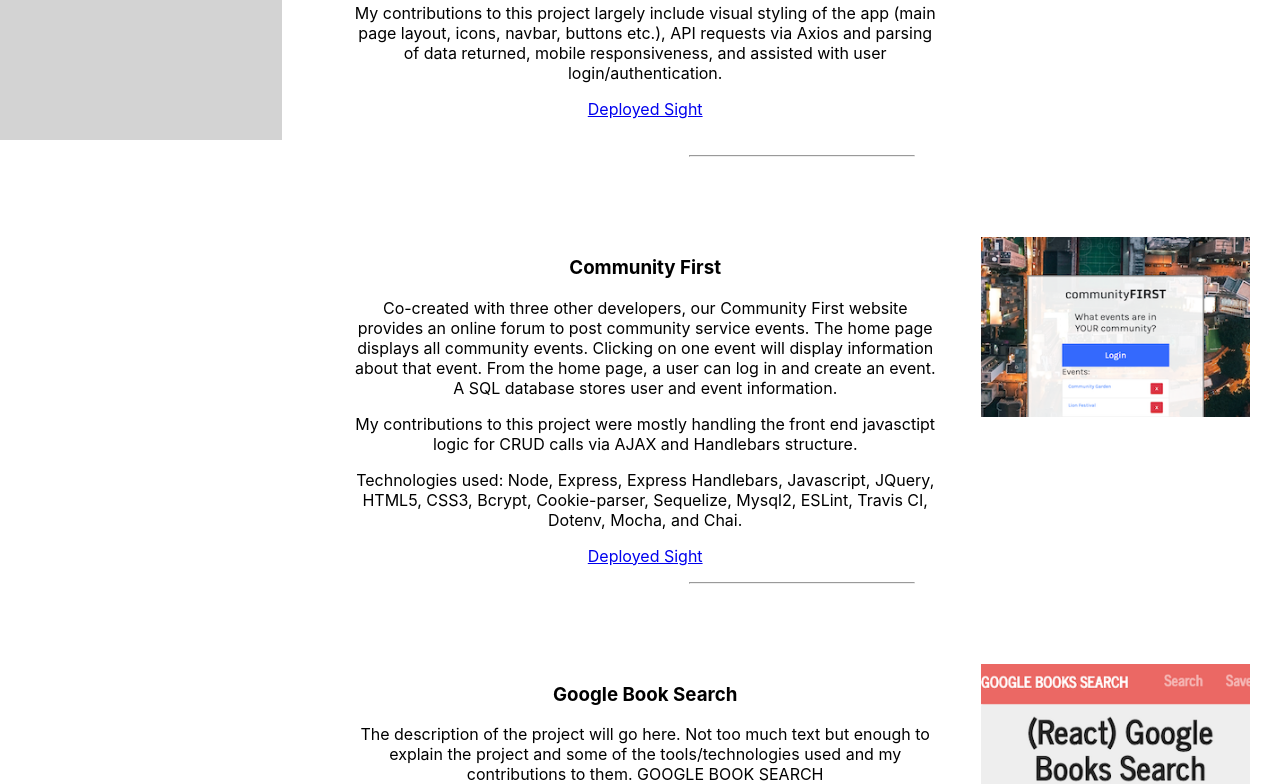
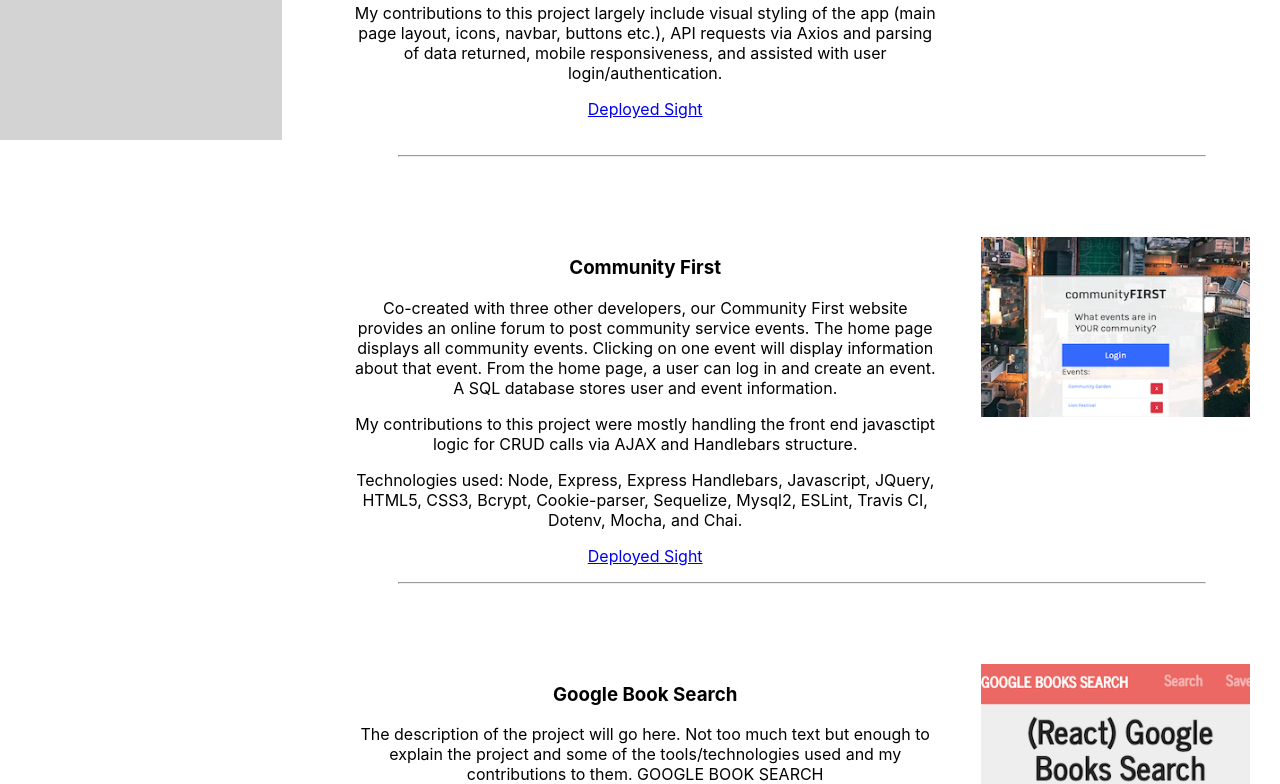
Before and after one commit to aaron-G18/AG-Portfolio, a React (Create React App) app: page / in a window 1280 px wide. Shown: the part 660-1444 px from the top of the page. Built offline with nearby package versions, Linux system fonts and the light colour scheme.

Commit message:
update hr width for divider hr's between projects.

```diff
--- a/src/components/projects/projects.js
+++ b/src/components/projects/projects.js
@@ -26,7 +26,8 @@ export default function bottomLinks(props) {
           </a>
         </div>
         <br />
-        <hr className="hr-short" />
+        <br />
+        <hr className="hr-wide" />
         <div className="project2">
           <div className="proj2-text">
             <h3>Community First</h3>
@@ -42,7 +43,10 @@ export default function bottomLinks(props) {
           </a>
         </div>
         <br />
-        <hr className="hr-short" />
+        <br />
+        <br />
+        <br />
+        <hr className="hr-wide" />
         <div className="project3">
           <div className="proj3-text">
             <h3>Google Book Search</h3>
--- a/src/components/projects/style.css
+++ b/src/components/projects/style.css
@@ -1,5 +1,5 @@
-.hr-short {
-    width: 25%;
+.hr-wide {
+    width: 90%;
     clear: both;
 }
 
```
